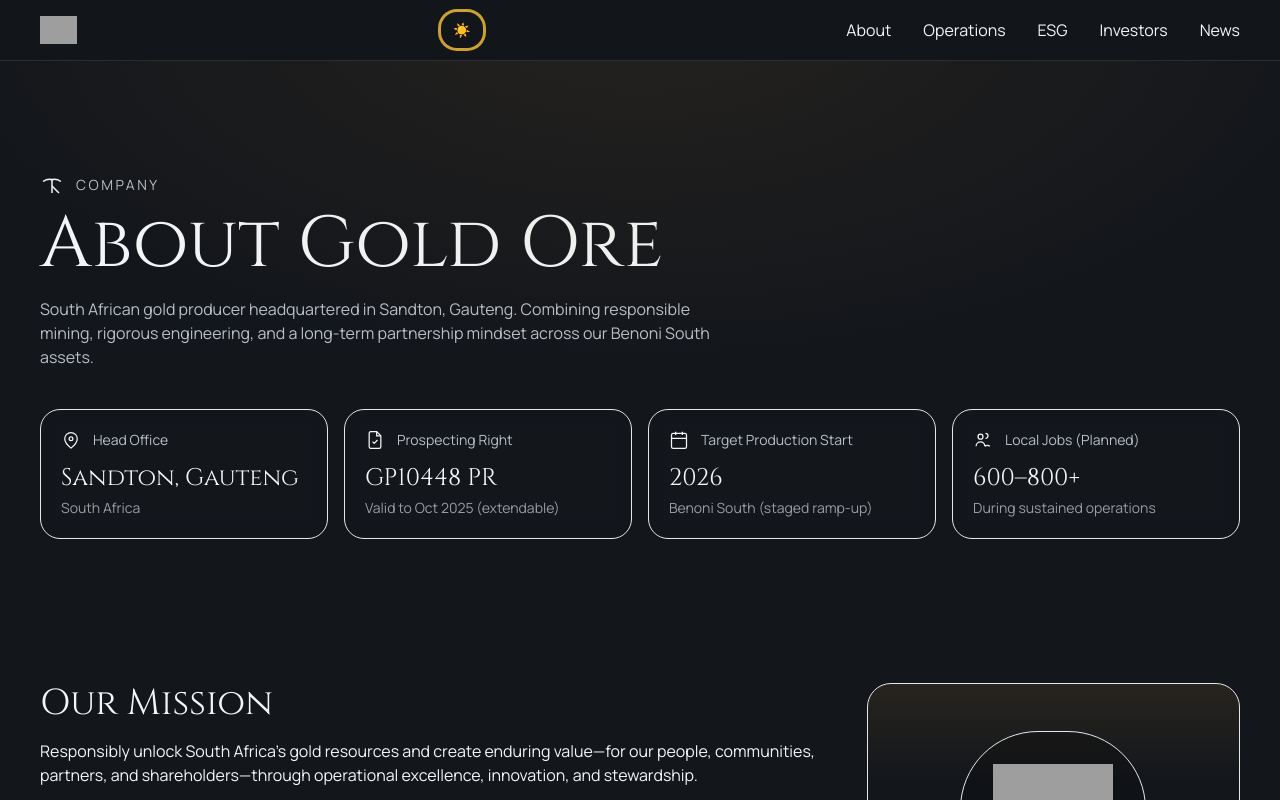
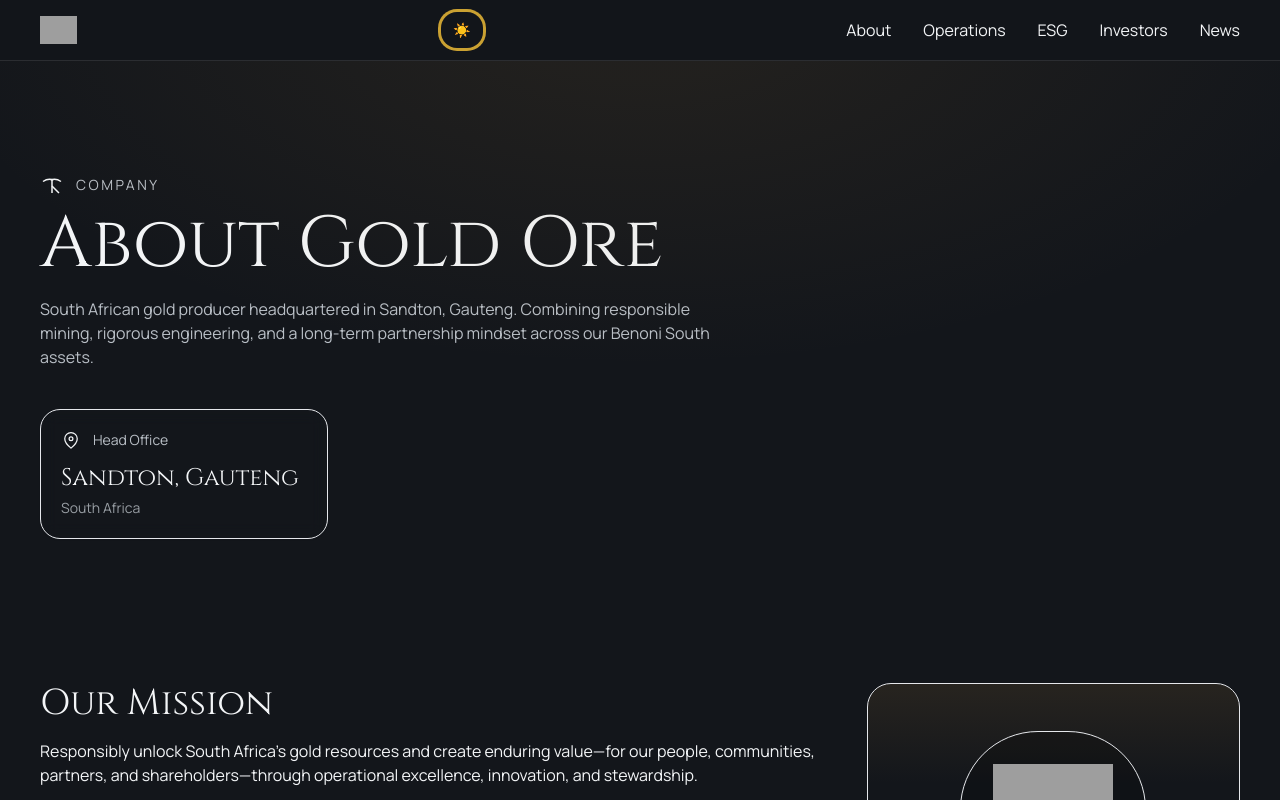
Before and after one commit to Capdavid777/gold-ore, a Next.js app: page /about in a window 1280 px wide. Shown: the top 800 px of the page. Built offline with nearby package versions, Linux system fonts and the light colour scheme; no server answers; grey boxes are pictures that could not be loaded.

Commit message:
Update page.tsx

```diff
--- a/src/app/about/page.tsx
+++ b/src/app/about/page.tsx
@@ -89,11 +89,9 @@ const Icon = {
  * ──────────────────────────────────────────────────────────────────────────── */
 type Stat = { label: string; value: string; sublabel?: string; icon?: React.ReactNode };
 
+// ⬇️ Removed the three requested cards; keeping only Head Office.
 const COMPANY_STATS: Stat[] = [
   { label: "Head Office", value: "Sandton, Gauteng", sublabel: "South Africa", icon: <Icon.MapPin aria-hidden className="h-5 w-5" /> },
-  { label: "Prospecting Right", value: "GP10448 PR", sublabel: "Valid to Oct 2025 (extendable)", icon: <Icon.FileCheck aria-hidden className="h-5 w-5" /> },
-  { label: "Target Production Start", value: "2026", sublabel: "Benoni South (staged ramp-up)", icon: <Icon.Calendar aria-hidden className="h-5 w-5" /> },
-  { label: "Local Jobs (Planned)", value: "600–800+", sublabel: "During sustained operations", icon: <Icon.Users aria-hidden className="h-5 w-5" /> },
 ];
 
 const PROJECT_SNAPSHOT: Stat[] = [
@@ -315,7 +313,7 @@ export default function About() {
               A senior team blending deep operational experience with modern digital, ESG, and finance capability.
             </p>
           </div>
-          <a
+        <a
             href="/investors"
             className="group inline-flex items-center gap-2 rounded-full border border-surface-3/60 px-4 py-2 text-sm text-text-secondary transition hover:border-accent-gold/60"
           >
```
